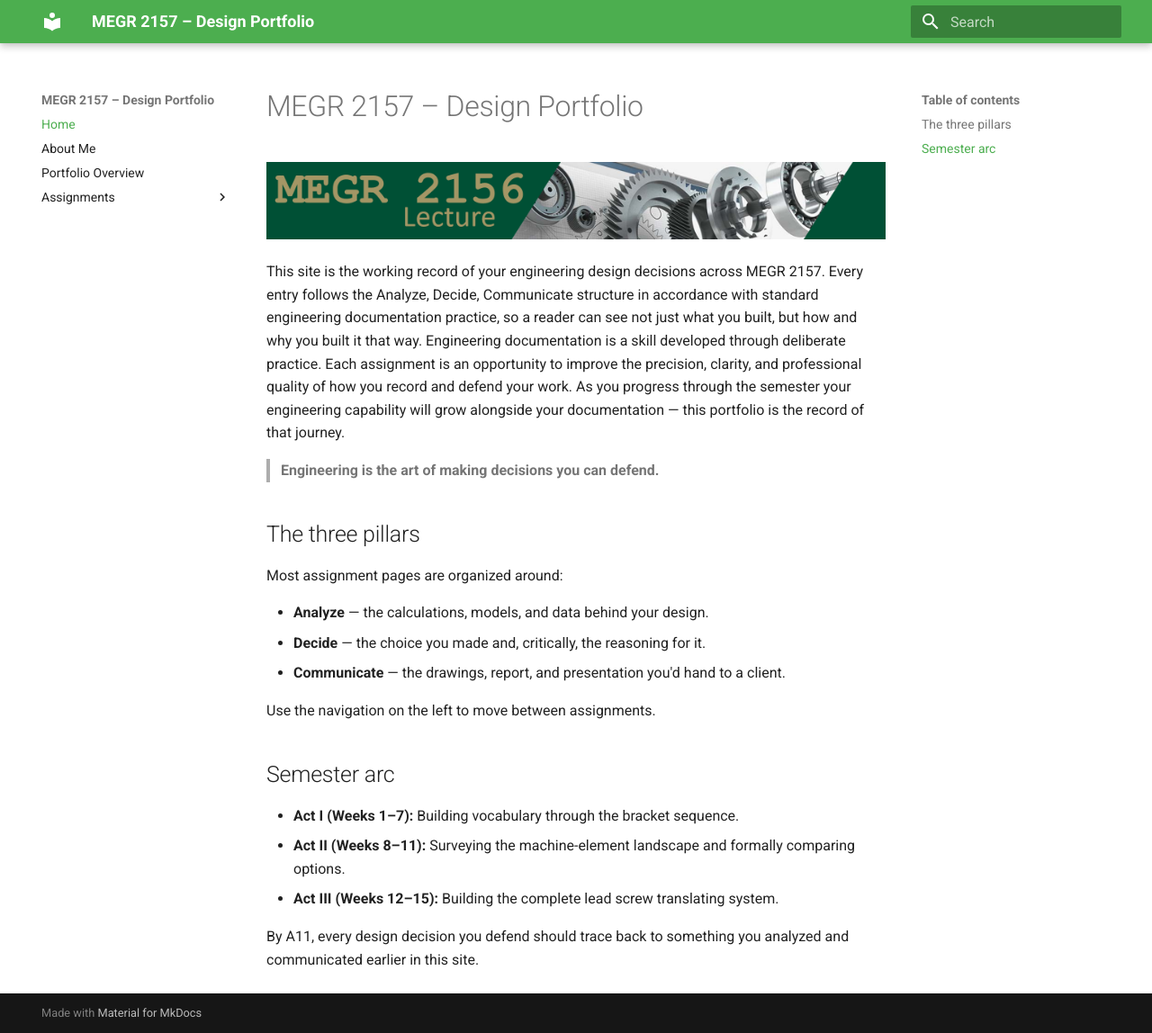
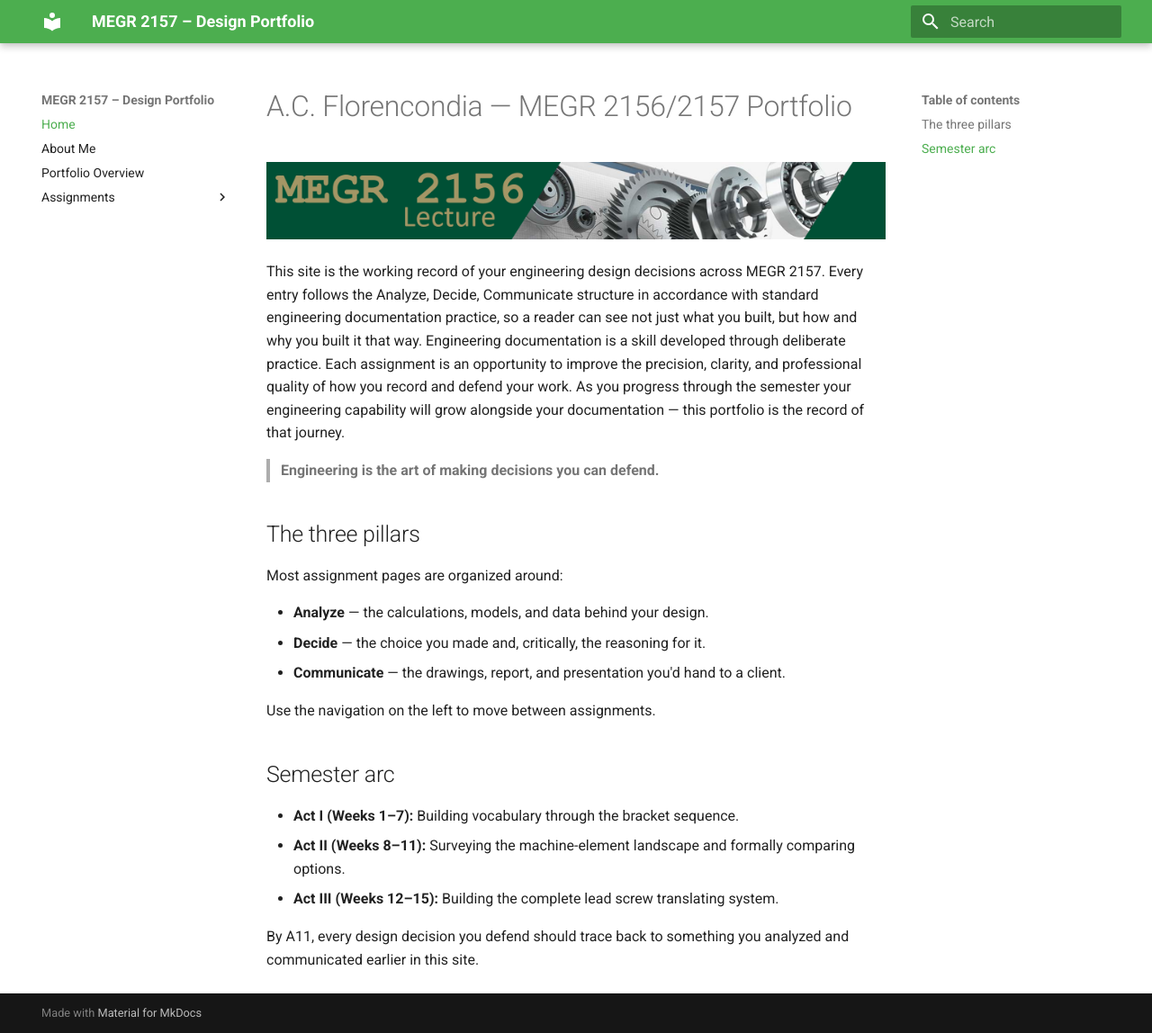
Before and after one commit to AcGallo/Florencondia-MEGR-2157-Portfolio, an MkDocs documentation site: the page built from docs/index.md, in a window 1280 px wide and 1148 px high. Shown: the whole window at 90% size. Built offline with MkDocs 1.6.1 and Material for MkDocs 9.7.7, drawn with Linux system fonts in a browser that asks for light colours.

Commit message:
Update index.md

```diff
--- a/docs/index.md
+++ b/docs/index.md
@@ -1,4 +1,4 @@
-# MEGR 2157 – Design Portfolio
+# A.C. Florencondia — MEGR 2156/2157 Portfolio
 
 ![MEGR 2156-7 Title](MEGR2156title.png)
 
```
